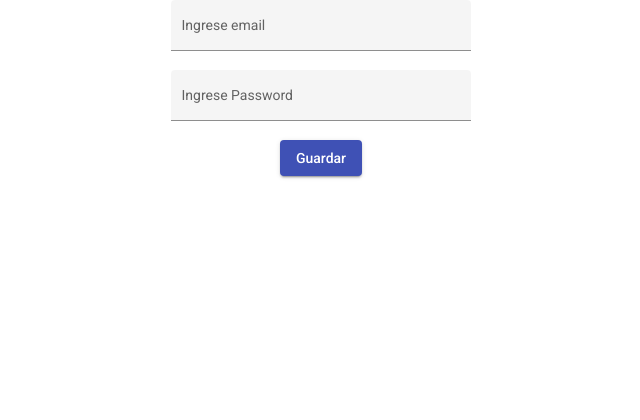
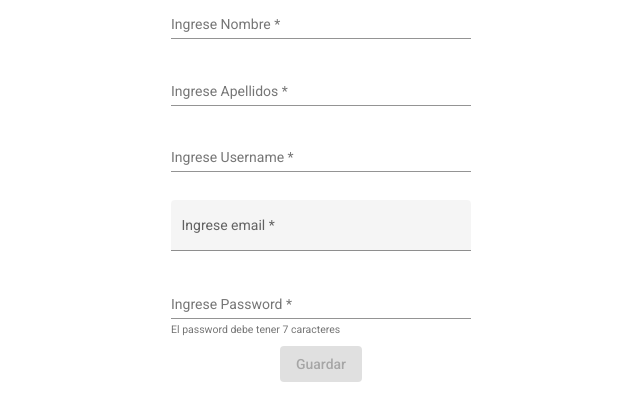
Before and after one commit to Duvan16/angular-mi-web-app, an Angular app: page /registrar in a window 1280 px wide. Shown: the top 420 px of the page, without its empty margins (319-959 px from the left). Built offline with nearby package versions, Linux system fonts and the light colour scheme.

Commit message:
9-ValidacionesAngular

```diff
--- a/src/app/seguridad/registrar/registrar.component.html
+++ b/src/app/seguridad/registrar/registrar.component.html
@@ -1,16 +1,38 @@
 <section>
-    <form fxLayout="column" fxLayoutAlign="center center" #f="ngForm" (ngSubmit)="registrarUsuario(f)">
-        <mat-form-field appearance="fill">
-            <mat-label>Ingrese email</mat-label>
-            <input type="email" matInput placeholder="duva@gmail.com" ngModel name="email" />
+    <form fxLayout="column" fxLayoutAlign="center center" #f="ngForm" (ngSubmit)="registrarUsuario(f)" fxLayoutGap="10px">
+
+        <mat-form-field>
+            <mat-label>Ingrese Nombre</mat-label>
+            <input type="text" ngModel name="nombre" required placeholder="Ingrese nombre" matInput>
+            <mat-error>Debe ingresar un nombre</mat-error>
+        </mat-form-field>
+
+        <mat-form-field>
+            <mat-label>Ingrese Apellidos</mat-label>
+            <input type="text" ngModel name="apellidos" required placeholder="Ingrese apellidos" matInput>
+            <mat-error>Debe ingresar los apellidos</mat-error>
+        </mat-form-field>
+
+        <mat-form-field>
+            <mat-label>Ingrese Username</mat-label>
+            <input type="text" ngModel name="userName" required placeholder="Ingrese userName" matInput>
+            <mat-error>Debe ingresar un userName</mat-error>
         </mat-form-field>
 
         <mat-form-field appearance="fill">
-            <mat-label>Ingrese Password</mat-label>
-            <input type="password" matInput placeholder="Ingrese password" ngModel name="password" />
+            <mat-label>Ingrese email</mat-label>
+            <input type="email" matInput placeholder="Ingrese Email" ngModel name="email" email required #emailInput="ngModel" />
+            <mat-error *ngIf="emailInput.hasError('required')">El email no puede estar en blanco</mat-error>
+            <mat-error *ngIf="!emailInput.hasError('required')">El email es invalido</mat-error>
         </mat-form-field>
 
-        <button type="submit" mat-raised-button color="primary"> Guardar</button>
+        <mat-form-field hintLabel="El password debe tener 7 caracteres">
+            <mat-label>Ingrese Password</mat-label>
+            <input type="password" matInput placeholder="Ingrese password" ngModel name="password" required minlength="7" />
+            <mat-error>El password debe tener más de 7 caracteres</mat-error>
+        </mat-form-field>
+
+        <button type="submit" mat-raised-button color="primary" [disabled]="f.invalid"> Guardar</button>
 
     </form>
 </section>
```
